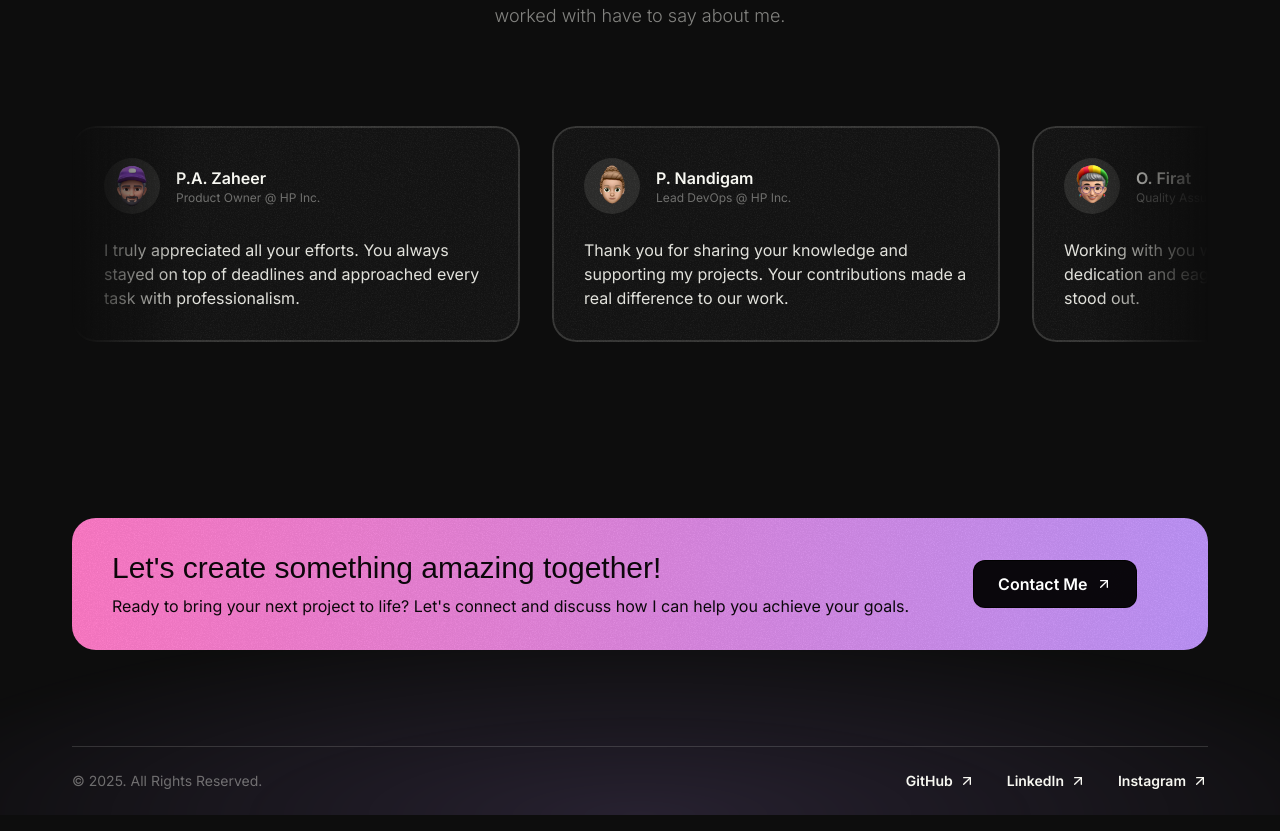
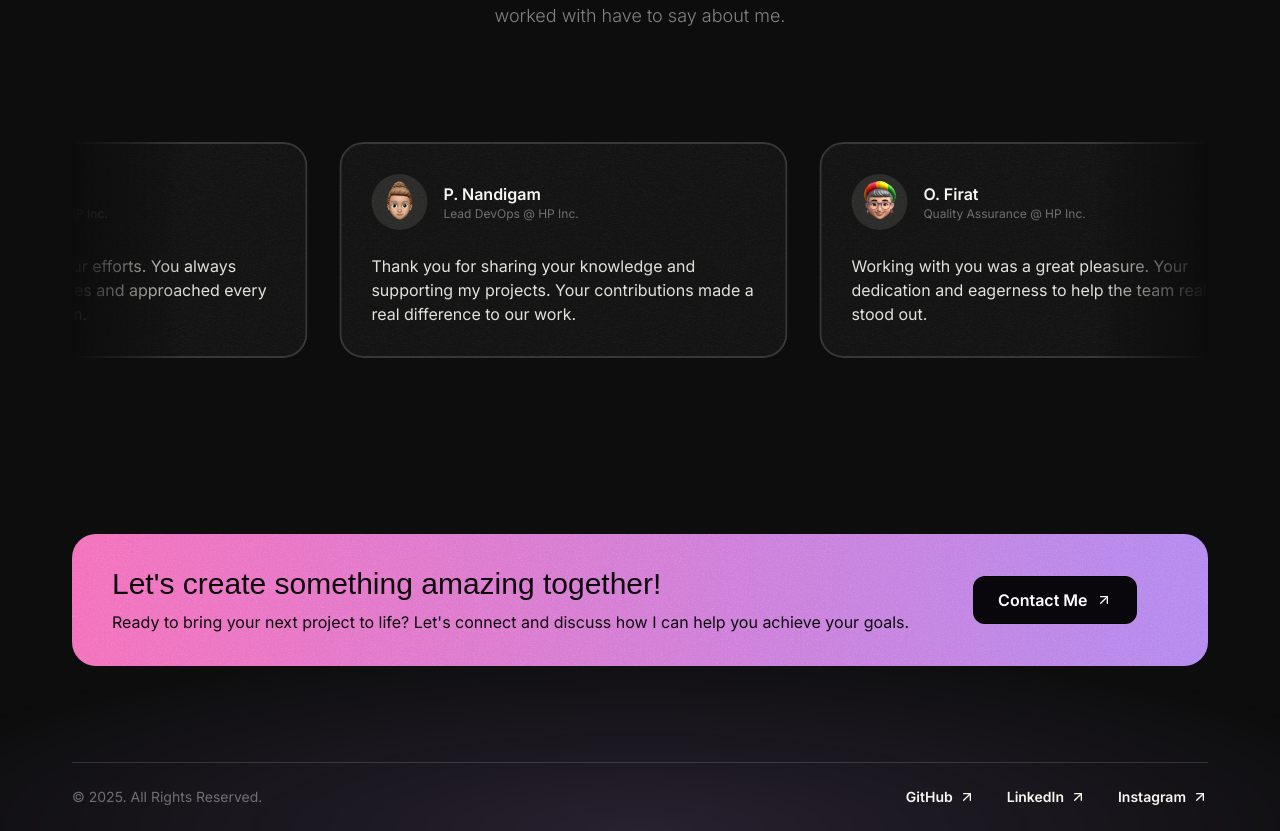
Before and after one commit to ynncstslv/dev, a Next.js app: page / in a window 1280 px wide. Shown: the part 4706-5537 px from the top of the page. Built offline with nearby package versions, Linux system fonts and the light colour scheme; a web font is replaced by a local one.

Commit message:
feat: add animations to testimonials section

```diff
--- a/src/sections/Testimonials.tsx
+++ b/src/sections/Testimonials.tsx
@@ -2,6 +2,7 @@
 import SectionHeader from '@/components/SectionHeader';
 import Card from '@/components/Card';
 import { testimonials } from '@/constants/constants';
+import { Fragment } from 'react';
 
 export default function Testimonials() {
 	return (
@@ -13,12 +14,14 @@
 					description="Don't just take my word for it. See what the people I worked with
 				have to say about me."
 				/>
-				<div className="flex mt-16 overflow-x-clip [mask-image:linear-gradient(to_right,transparent,black_10%,black_90%,transparent)] lg:mt-24">
-					<div className="flex flex-none gap-8">
+				<div className="flex mt-12 overflow-x-clip [mask-image:linear-gradient(to_right,transparent,black_10%,black_90%,transparent)] lg:mt-24 py-4 -my-4">
+					<div className="flex flex-none gap-8 animate-move-left [animation-duration:90s] hover:[animation-play-state:paused]">
+						{[...new Array(2)].fill(0).map((_, idx) => (
+							<Fragment key={idx}>
 								{testimonials.map((testimonial) => (
 									<Card
 										key={testimonial.id}
-								className="max-w-xs p-6 md:max-w-md md:p-8"
+										className="max-w-xs p-6 md:max-w-md md:p-8 hover:-rotate-2 transition duration-300"
 									>
 										<div className="flex items-center gap-4">
 											<div className="size-14 inline-flex items-center flex-shrink-0 justify-center rounded-full bg-[#F8F8F2]/10">
@@ -40,6 +43,8 @@
 										</p>
 									</Card>
 								))}
+							</Fragment>
+						))}
 					</div>
 				</div>
 			</div>
```
Lines whose indentation alone changed are shown as unchanged.
